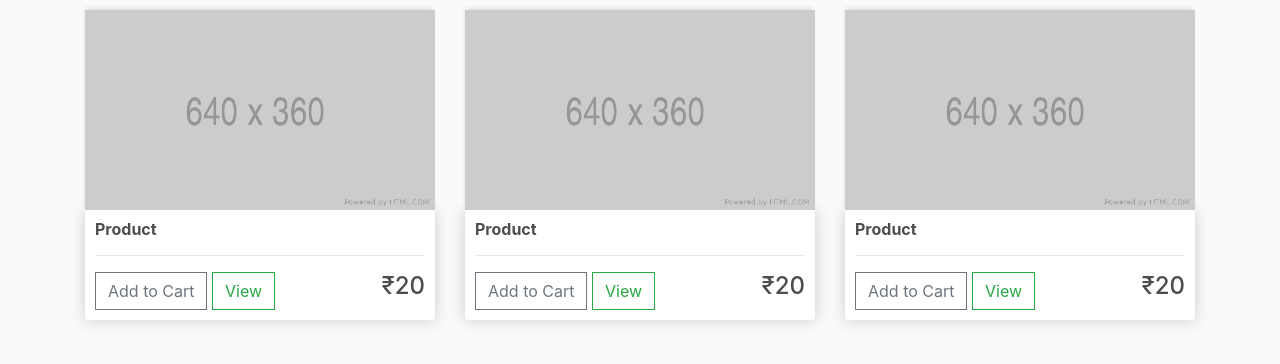
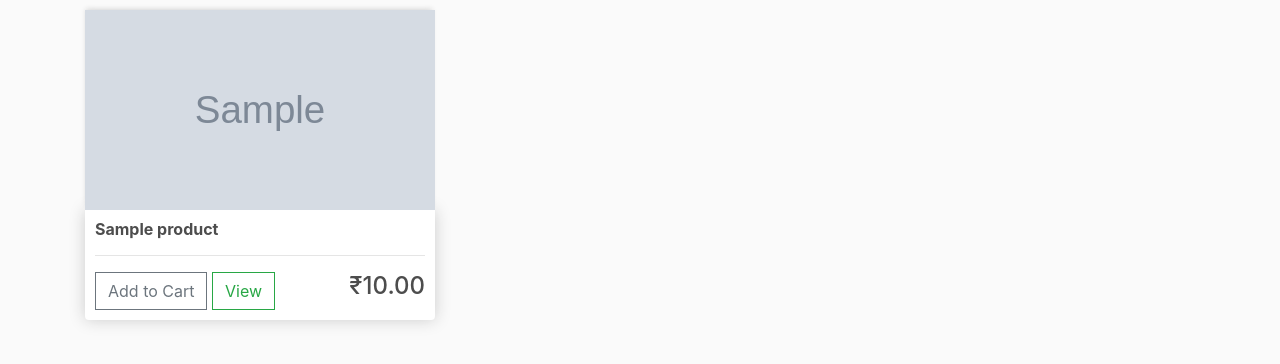
Before and after one commit to RonitNayak25/Inventory-Management-System, a Django app: template MyApp/templates/MyApp/store.html in a window 1280 px wide. Shown: the part 57-421 px from the top of the page. Run offline with Django 3.2, Linux system fonts and the light colour scheme; the template is opened without the code that fills it: most values are stand-ins (such as "Sample title", 1, 10 or a date in 2020); some libraries are stand-ins or nearby versions.

Commit message:
Rendered Data

```diff
--- a/IMS/settings.py
+++ b/IMS/settings.py
@@ -98,3 +98,7 @@ USE_TZ = True
 STATIC_URL = "/static/"
 
 STATICFILES_DIRS = [os.path.join(BASE_DIR, "static")]
+
+MEDIA_URL = "/images/"
+
+MEDIA_ROOT = os.path.join(BASE_DIR, "static/images")
--- a/IMS/urls.py
+++ b/IMS/urls.py
@@ -1,4 +1,8 @@
 from django.contrib import admin
 from django.urls import path, include
+from django.conf.urls.static import static
+from django.conf import settings
 
 urlpatterns = [path("admin/", admin.site.urls), path("", include("MyApp.urls"))]
+
+urlpatterns += static(settings.MEDIA_URL, document_root=settings.MEDIA_ROOT)
--- a/MyApp/templates/MyApp/store.html
+++ b/MyApp/templates/MyApp/store.html
@@ -1,34 +1,16 @@
 {% extends 'MyApp/main.html' %} {% load static %} {% block content %}
 <div class="row">
+  {% for product in products %}
   <div class="col-lg-4">
-    <img class="thumbnail" src="{% static 'images/placeholder.png' %}" alt="" />
+    <img class="thumbnail" src="{{product.imageURL}}" alt="" />
     <div class="box-element product">
-      <h6><strong>Product</strong></h6>
+      <h6><strong>{{product.name}}</strong></h6>
       <hr />
       <button class="btn btn-outline-secondary add-btn">Add to Cart</button>
       <a class="btn btn-outline-success" href="#">View</a>
-      <h4 style="float: right;">&#8377;20</h4>
+      <h4 style="float: right;">&#8377;{{product.price|floatformat:2}}</h4>
     </div>
   </div>
-  <div class="col-lg-4">
-    <img class="thumbnail" src="{% static 'images/placeholder.png' %}" alt="" />
-    <div class="box-element product">
-      <h6><strong>Product</strong></h6>
-      <hr />
-      <button class="btn btn-outline-secondary add-btn">Add to Cart</button>
-      <a class="btn btn-outline-success" href="#">View</a>
-      <h4 style="float: right;">&#8377;20</h4>
-    </div>
-  </div>
-  <div class="col-lg-4">
-    <img class="thumbnail" src="{% static 'images/placeholder.png' %}" alt="" />
-    <div class="box-element product">
-      <h6><strong>Product</strong></h6>
-      <hr />
-      <button class="btn btn-outline-secondary add-btn">Add to Cart</button>
-      <a class="btn btn-outline-success" href="#">View</a>
-      <h4 style="float: right;">&#8377;20</h4>
-    </div>
-  </div>
+  {% endfor %}
 </div>
 {% endblock content %}
```
Also changed, not shown: MyApp/models.py (+14 -15 lines), MyApp/templates/MyApp/cart.html (+12 -11 lines), MyApp/templates/MyApp/checkout.html (+8 -6 lines), MyApp/views.py (+19 -3 lines), static/images/Screenshot_110.png (added), static/images/Screenshot_56.png (added).
